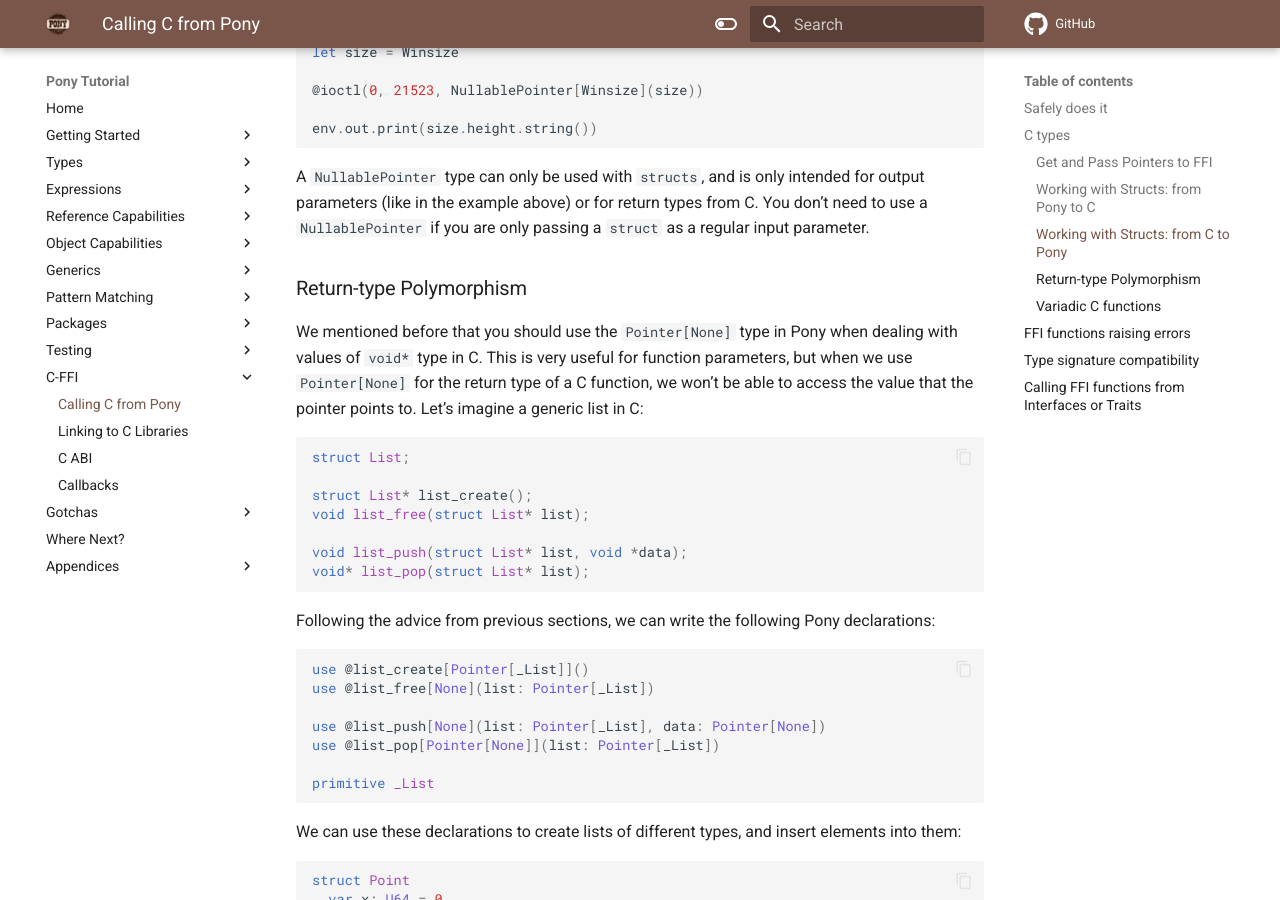
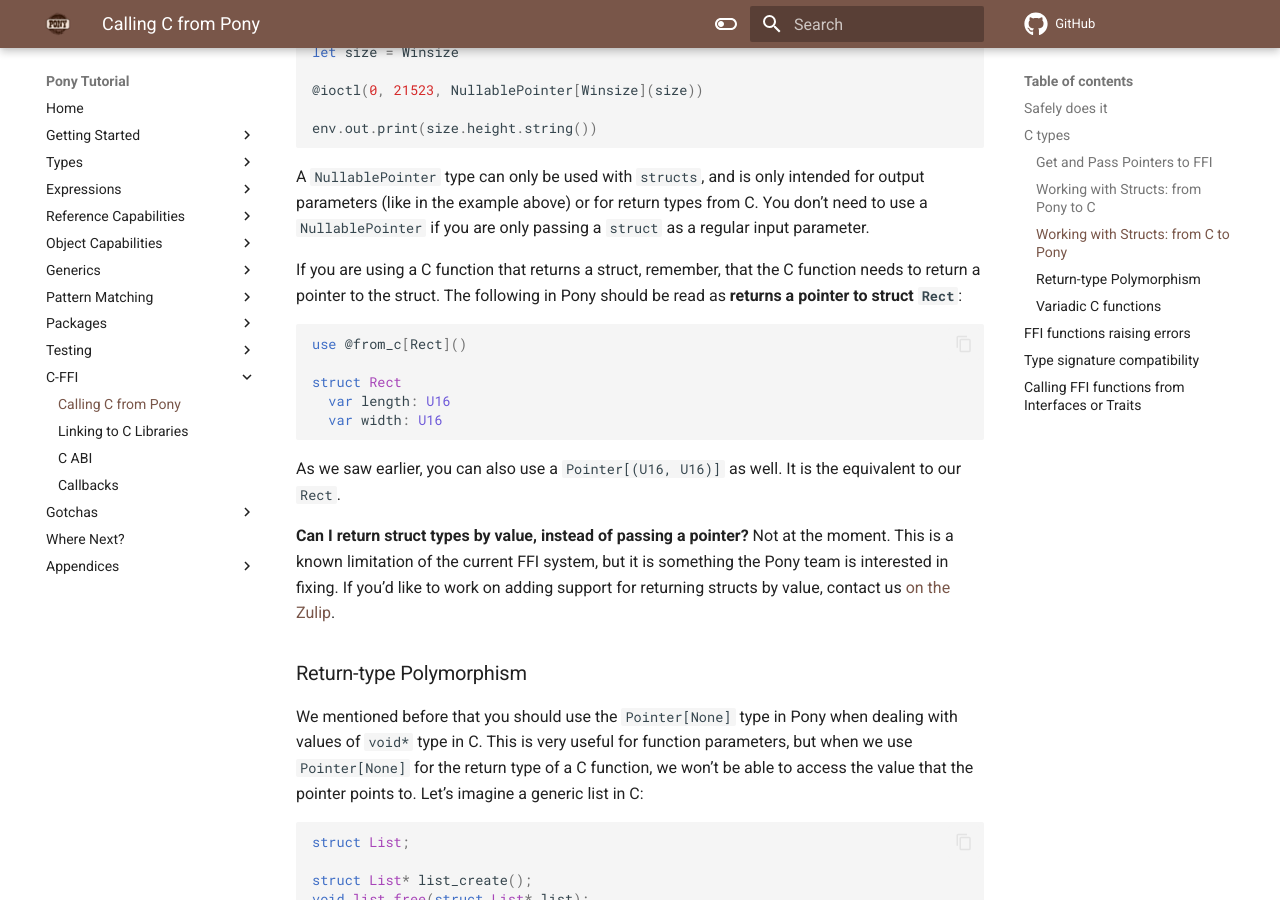
Before and after one commit to ponylang/pony-tutorial, an MkDocs documentation site: the page built from docs/c-ffi/calling-c.md, in a window 1280 px wide and 900 px high, scrolled down 4098 px. Built offline with MkDocs 1.6.1 and Material for MkDocs 9.7.7, drawn with Linux system fonts in a browser that asks for light colours; comment, search, counter and statistics services are not loaded.

Commit message:
Clarify that `struct` is always a pointer (#527)
It wasn't clear that a struct as a return value from C should be
read as "pointer to struct".

---------

Co-authored-by: Joe Eli McIlvain <joe.eli.mac@gmail.com>

````diff
--- a/docs/c-ffi/calling-c.md
+++ b/docs/c-ffi/calling-c.md
@@ -152,6 +152,20 @@
 ```
 
 A `NullablePointer` type can only be used with `structs`, and is only intended for output parameters (like in the example above) or for return types from C. You don't need to use a `NullablePointer` if you are only passing a `struct` as a regular input parameter.
+
+If you are using a C function that returns a struct, remember, that the C function needs to return a pointer to the struct. The following in Pony should be read as **returns a pointer to struct `Rect`**:
+
+```pony
+use @from_c[Rect]()
+
+struct Rect
+  var length: U16
+  var width: U16
+```
+
+As we saw earlier, you can also use a `Pointer[(U16, U16)]` as well. It is the equivalent to our `Rect`.
+
+**Can I return struct types by value, instead of passing a pointer?** Not at the moment. This is a known limitation of the current FFI system, but it is something the Pony team is interested in fixing. If you'd like to work on adding support for returning structs by value, contact us [on the Zulip](https://ponylang.zulipchat.com/#narrow/stream/192795-contribute-to-Pony).
 
 ### Return-type Polymorphism
 
````
